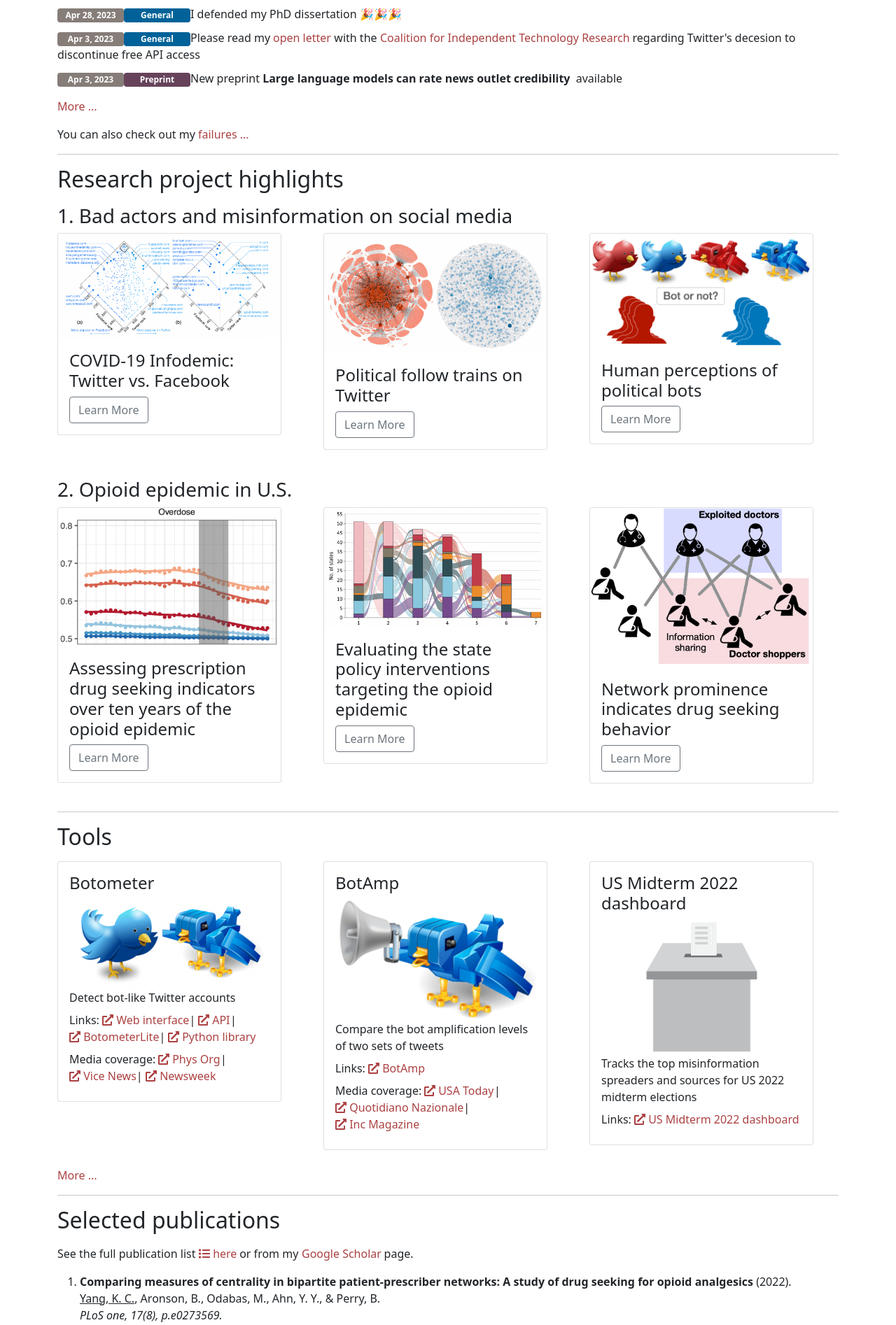
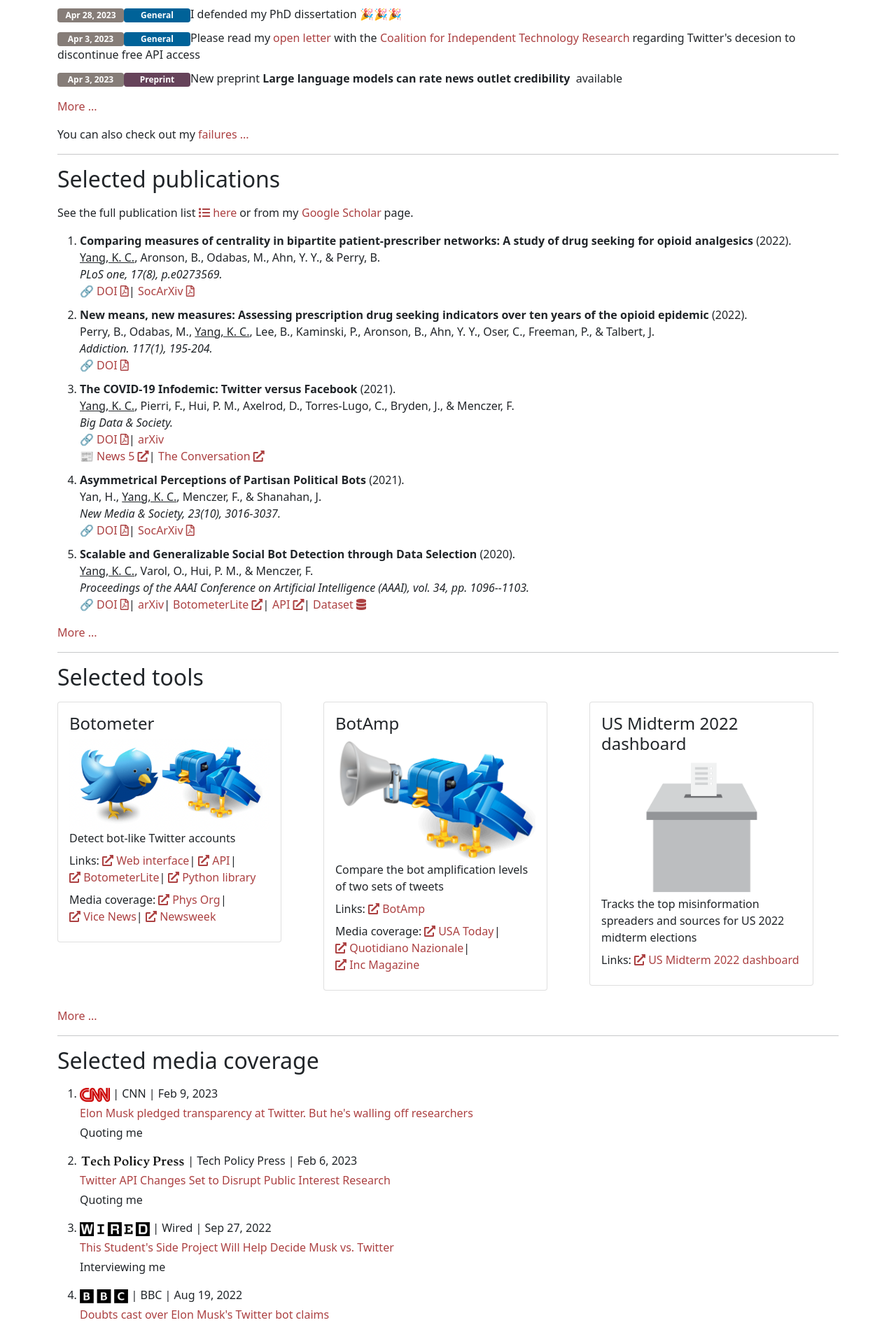
Before and after one commit to KaichengYang/homepage, a Vue app: page /#/ in a window 1280 px wide. Shown: the part 679-2573 px from the top of the page at 70% size. Built offline with nearby package versions, Linux system fonts and the light colour scheme; some icons are missing.

Commit message:
remove: project for now

```diff
--- a/src/components/Home.vue
+++ b/src/components/Home.vue
@@ -15,16 +15,6 @@
       </p>
       <hr>
 
-      <!-- Project -->
-      <h2 id="project" class="mt-3">Research project highlights</h2>
-      <Project />
-      <hr>
-
-      <!-- Tools -->
-      <h2 id="tool" class="mt-3">Tools</h2>
-      <Tool />
-      <hr>
-
       <!-- Publication -->
       <h2 class="mt-3" id="publication">Selected publications</h2>
       <p class="my-3">
@@ -32,6 +22,17 @@
       </p>
       <Publist v-bind:view="'highlight'"/>
       <hr>
+
+      <!-- Project -->
+      <!-- <h2 id="project" class="mt-3">Research project highlights</h2> -->
+      <!-- <Project /> -->
+      <!-- <hr> -->
+
+      <!-- Tools -->
+      <h2 id="tool" class="mt-3">Selected tools</h2>
+      <Tool />
+      <hr>
+
 
       <!-- Media -->
       <h2 id="media" class="mt-3">Selected media coverage</h2>
```
